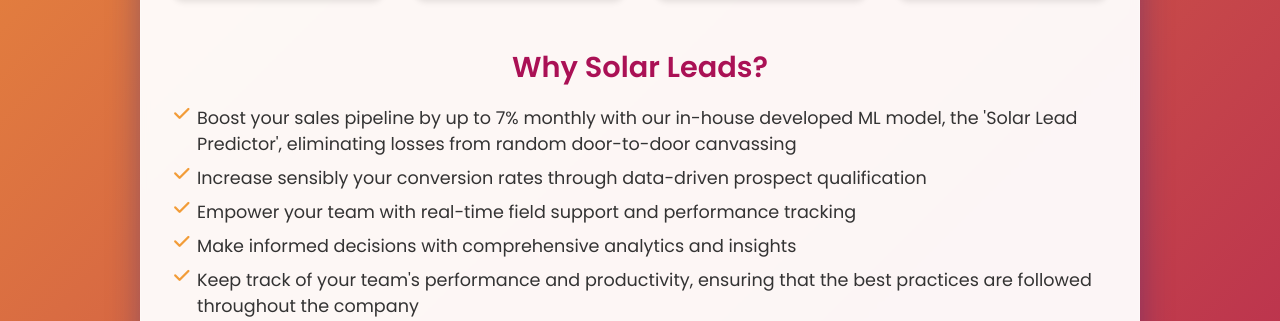
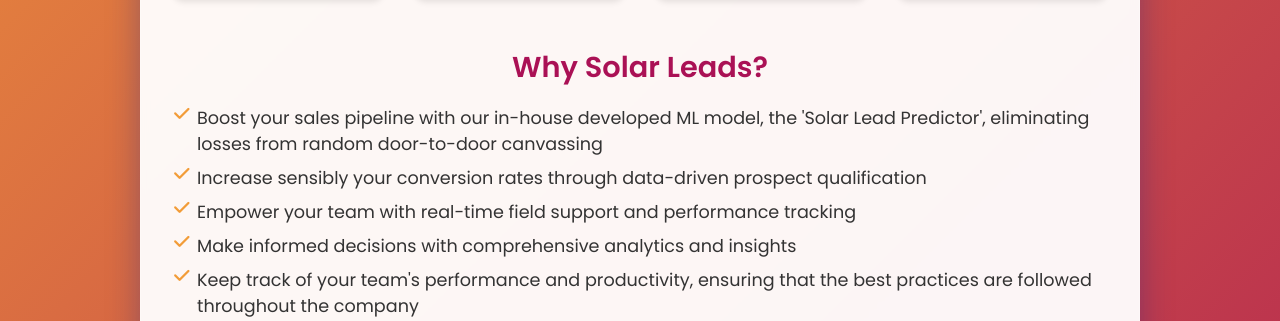
Before and after one commit to alessandroredrouge/Solar-Leads, a Flask app: page /about in a window 1280 px wide. Shown: the part 712-1033 px from the top of the page. Run offline with Flask 2, Linux system fonts and the light colour scheme; parts of the project's set-up code (start-up, migrations or seed data) failed here and were passed over; some libraries are stand-ins or nearby versions.

Commit message:
Small update

```diff
--- a/app/templates/about.html
+++ b/app/templates/about.html
@@ -45,7 +45,7 @@
         <section class="about-details">
             <h2>Why Solar Leads?</h2>
             <ul>
-                <li>Boost your sales pipeline by up to 7% monthly with our in-house developed ML model, the 'Solar Lead Predictor', eliminating losses from random door-to-door canvassing</li>
+                <li>Boost your sales pipeline with our in-house developed ML model, the 'Solar Lead Predictor', eliminating losses from random door-to-door canvassing</li>
                 <li>Increase sensibly your conversion rates through data-driven prospect qualification</li>
                 <li>Empower your team with real-time field support and performance tracking</li>
                 <li>Make informed decisions with comprehensive analytics and insights</li>
```
